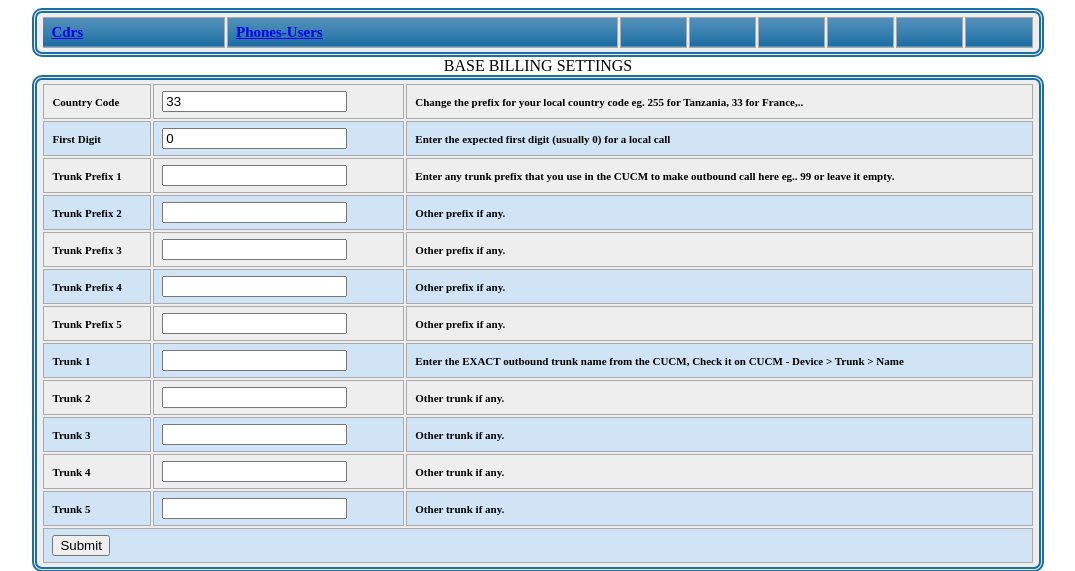
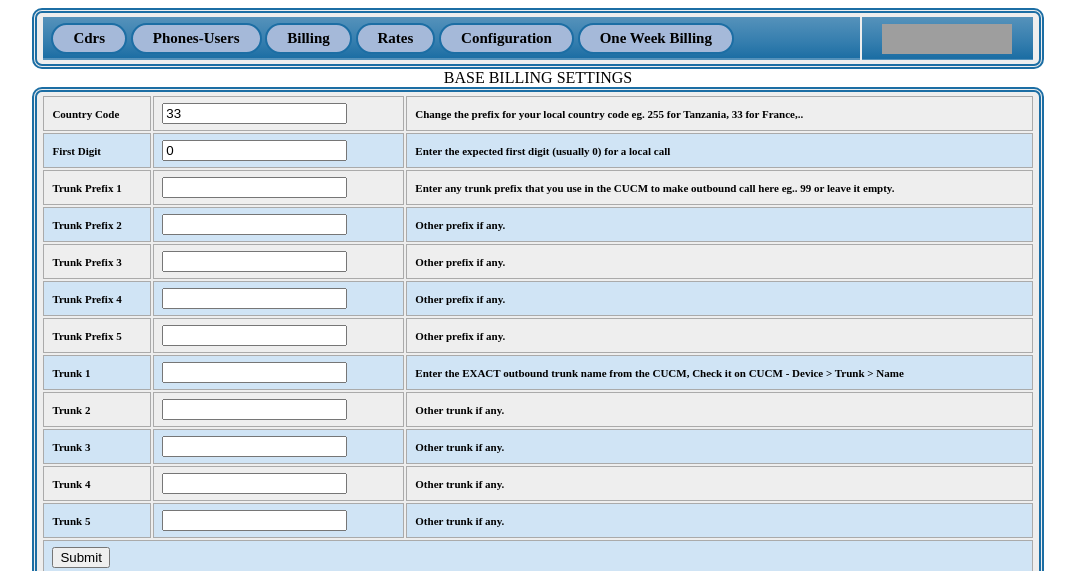
Before and after one commit to comdif/CUCM-CDR-PHP-BILLING, a PHP site: page /conf.php in a window 1280 px wide. Shown: the top 571 px of the page, without its empty margins (102-1177 px from the left). Run offline with PHP 8.4, Linux system fonts and the light colour scheme; lists and menus that the app fills with data are empty; grey boxes are pictures that could not be loaded.

Commit message:
Update menu.php

```diff
--- a/var/www/html/cucmlog/menu.php
+++ b/var/www/html/cucmlog/menu.php
@@ -1,4 +1,6 @@
 <?php
+###############  Comdif Innovation CUCM Billing software  ###############
+###########################  @Christian Zeler ###########################
 echo'<head>
 <style>
 table.blueTable { border: 5px double #1C6EA4;  background-color: #EEEEEE; width: 80%; height: px;
@@ -16,39 +18,41 @@ background: -webkit-linear-gradient(top, #dcebf7 0%, #d4e6f6 66%, #D0E4F5 100%);
 table.blueTable tfoot td { font-size: 14px; }
 table.blueTable tfoot .links { ext-align: right; }
 table.blueTable tfoot .links a { display: inline-block; background: #1C6EA4; }
-select { appearance: none; background-color: #E8E8E8; border: 1px solid; border-radius: 8px; padding: 2 2 2 0; margin: 0;  }
+select { appearance: none; background-color: #E8E8E8; border: 1px solid; border-radius: 8px; padding: 2 8 2 8; margin: 0; background: #bbd0f2; }
+input[type="date"] { background: #bbd0f2; border-radius: 8px; padding: 2 8 2 8;}
+.link_bt:link, .link_bt:visited {-webkit-border-radius: 20px;-moz-border-radius: 20px;border-radius: 20px;background-color: #a5b9d9;color: black;border: 2px solid #1C6EA4;padding: 5px 20px;
+text-align: center;text-decoration: none;display: inline-block;}
+.link_bt:hover, .link_bt:active { background-color: #051733; color: white; }
+
 </style>
 </head>';
+//if( isset($_SERVER['HTTP_SEC_FETCH_DEST']) && $_SERVER['HTTP_SEC_FETCH_DEST'] == 'iframe' )
+if( 1 == 1 )
+	{
+	echo'<center><table class="blueTable">
+	<thead>
+	<tr>
+		<th colspan="5" style="border: 0px">
+		<a href="index.php" class="link_bt">Cdrs</a>
+		<a href="impusers.php" class="link_bt">Phones-Users</a>
+ 		<a href="bill.php" class="link_bt">Billing</a>
+		<a href="imprates.php" class="link_bt">Rates</a>
+		<a href="conf.php" class="link_bt">Configuration</a>
 
-echo'<center><table class="blueTable">
-<thead>
-	<tr>
-		<th>
-		<a href="index.php">Cdrs</a>
-		</th>
-		<th>
-		<a href="impusers.php">Phones-Users</a>
-		</th>
-		<th>
+		<a href="print.php" class="link_bt">One Week Billing</a>
 
 		</th>
-		<th>
-
-		</th>
-		<th>
-
-		</th>
-		<th>
-
-		</th>
-		<th>
-
-		</th>
-		<th>
-
+		<th style="border: 0px" align="center">
+ 		<img src="ico\ekium.svg" alt="" border=0 height=30 width=130>
 		</th>
 
 	</tr>
-</thead>
-</table></center>';
+	</thead>
+	</table></center>';
+	}
+else
+	{
+	echo'<center>To use this application, please login to <a href="https://'.$_SERVER['SERVER_NAME'].'">https://'.$_SERVER['SERVER_NAME'].'</a> and use the Cisco-CDR tab (billuser/billuser) or any admin login</center>';
+	exit(0);
+	}
 ?>
```
